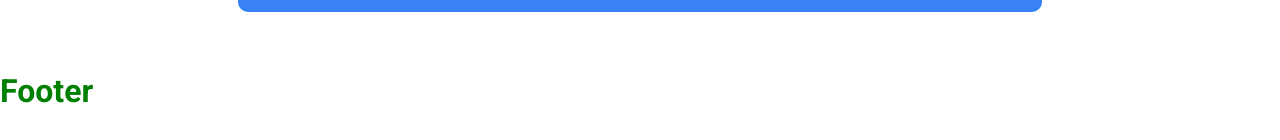
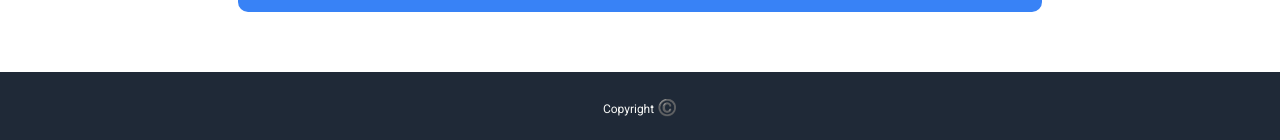
Before and after one commit to RaevenTech/css-assignment, a React (Create React App) app in the folder assignment-four/: page / in a window 1280 px wide. Shown: the part 1299-1439 px from the top of the page. Built offline with nearby package versions, Linux system fonts and the light colour scheme.

Commit message:
assignment complete

```diff
--- a/assignment-four/src/components/Footer.js
+++ b/assignment-four/src/components/Footer.js
@@ -3,7 +3,9 @@ import styles from "./footer.module.css"
 
 const Footer = () => {
   return (
-    <h1 className={styles.h1}>Footer</h1>
+    <div className={styles.footer_body}>
+      <p className={styles.footer_txt}> <span className={styles.copy_txt}> Copyright </span> ©️ </p>
+    </div>
   )
 }
 
--- a/assignment-four/src/components/footer.module.css
+++ b/assignment-four/src/components/footer.module.css
@@ -1,3 +1,10 @@
-.h1 {
-  color: green;
+.footer_body {
+  text-align: center;
+  background-color: #1f2937;
+  color: #f9faf8;
+  padding: 10px 0px;
 }
+
+.copy_txt {
+  font-size: 12px;
+}
```
